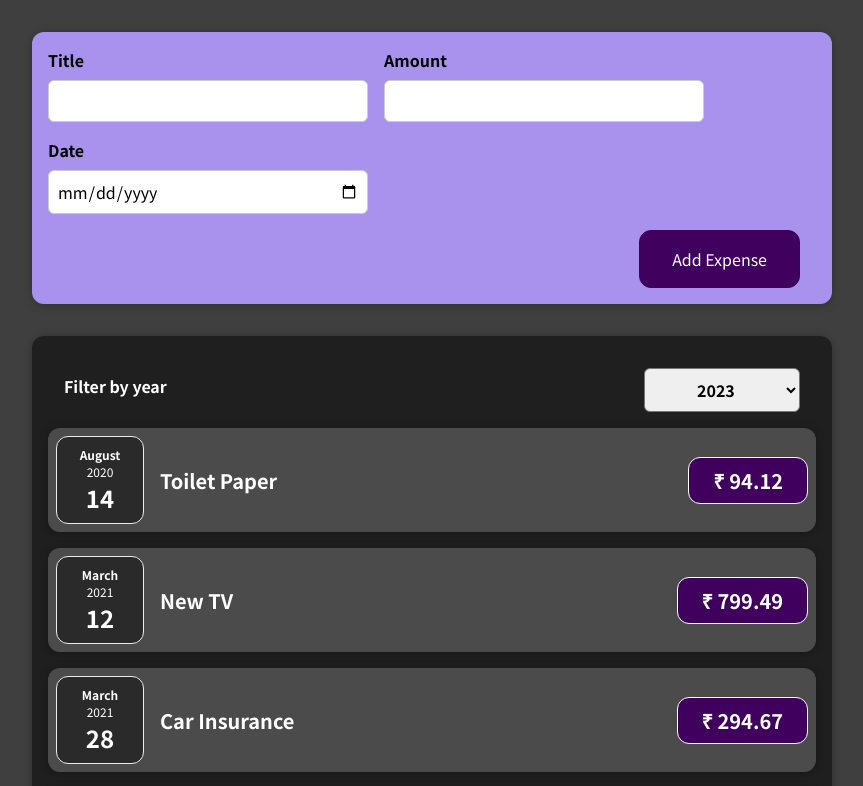
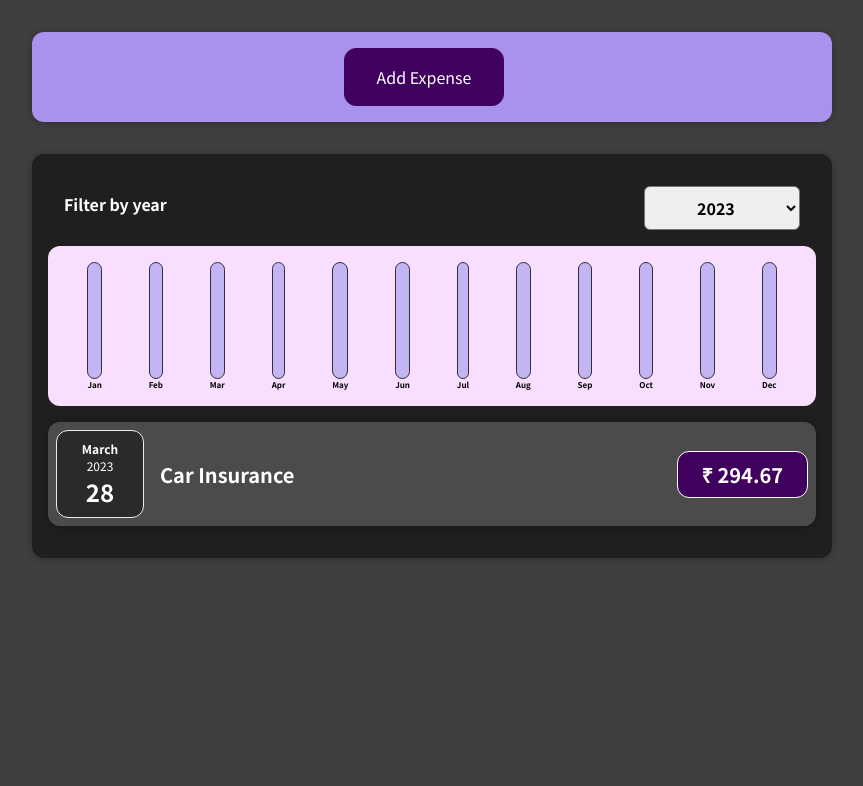
Before and after one commit to DarkM4tt/Expense-Tracker, a React (Create React App) app: page / in a window 1280 px wide. Shown: the top 786 px of the page, without its empty margins (208-1071 px from the left). Built offline with nearby package versions, Linux system fonts and the light colour scheme.

Commit message:
Completed Project but ExpenseChart Is Not Working.

```diff
--- a/src/App.js
+++ b/src/App.js
@@ -1,33 +1,36 @@
-import React from 'react'
+import React, { useState } from 'react'
 import Expenses from './components/Expenses/Expenses'
 import NewExpense from './components/NewExpense/NewExpense'
 
-//Root Component(All other components are nested inside it.)
-const App = () => {
-  const expenses = [
+const DUMMY_EXPENSES = [
   {
     id: 'e1',
     title: 'Toilet Paper',
     amount: 94.12,
-      date: new Date(2020, 7, 14),
+    date: new Date(2025, 7, 14),
   },
   { id: 'e2', title: 'New TV', amount: 799.49, date: new Date(2021, 2, 12) },
   {
     id: 'e3',
     title: 'Car Insurance',
     amount: 294.67,
-      date: new Date(2021, 2, 28),
+    date: new Date(2023, 2, 28),
   },
   {
     id: 'e4',
     title: 'New Desk (Wooden)',
     amount: 450,
-      date: new Date(2021, 5, 12),
+    date: new Date(2026, 5, 12),
   },
 ]
 
+//Root Component(All other components are nested inside it.)
+const App = () => {
+  const [expenses, setExpenses] = useState(DUMMY_EXPENSES)
   const addExpenseHandler = (expense) => {
-    console.log(expense)
+    setExpenses((prevExpenses) => {
+      return [expense, ...prevExpenses]
+    })
   }
 
   return (
--- /dev/null
+++ b/src/components/Chart/Chart.css
@@ -0,0 +1,9 @@
+.chart {
+  padding: 1rem;
+  border-radius: 12px;
+  background-color: #f8dfff;
+  text-align: center;
+  display: flex;
+  justify-content: space-around;
+  height: 10rem;
+}
--- /dev/null
+++ b/src/components/Chart/Chart.js
@@ -0,0 +1,23 @@
+import React from 'react'
+import ChartBar from './ChartBar'
+import './Chart.css'
+
+const Chart = (props) => {
+  const dataPointValues = props.dataPoints.map((dataPoint) => dataPoint.value)
+  const totalMaximum = Math.max(...dataPointValues)
+
+  return (
+    <div className="chart">
+      {props.dataPoints.map((dataPoint) => (
+        <ChartBar
+          key={dataPoint.label}
+          value={dataPoint.value}
+          maxValue={totalMaximum}
+          label={dataPoint.label}
+        />
+      ))}
+    </div>
+  )
+}
+
+export default Chart
--- /dev/null
+++ b/src/components/Chart/ChartBar.css
@@ -0,0 +1,30 @@
+.chart-bar {
+  height: 100%;
+  display: flex;
+  flex-direction: column;
+  align-items: center;
+}
+
+.chart-bar__inner {
+  height: 100%;
+  width: 100%;
+  border: 1px solid #313131;
+  border-radius: 12px;
+  background-color: #c3b4f3;
+  overflow: hidden;
+  display: flex;
+  flex-direction: column;
+  justify-content: flex-end;
+}
+
+.chart-bar__fill {
+  background-color: #4826b9;
+  width: 100%;
+  transition: all 0.3s ease-out;
+}
+
+.chart-bar__label {
+  font-weight: bold;
+  font-size: 0.5rem;
+  text-align: center;
+}
--- /dev/null
+++ b/src/components/Chart/ChartBar.js
@@ -0,0 +1,24 @@
+import React from 'react'
+import './ChartBar.css'
+
+const ChartBar = (props) => {
+  let barFillHeight = '0%'
+
+  if (props.maxValue > 0) {
+    barFillHeight = Math.round((props.value / props.maxValue) * 100) + '%'
+  }
+
+  return (
+    <div className="chart-bar">
+      <div className="chart-bar__inner">
+        <div
+          className="chart-bar__fill"
+          style={{ height: barFillHeight }}
+        ></div>
+      </div>
+      <div className="chart-bar__label">{props.label}</div>
+    </div>
+  )
+}
+
+export default ChartBar
--- a/src/components/Expenses/ExpenseItem.js
+++ b/src/components/Expenses/ExpenseItem.js
@@ -8,6 +8,7 @@
 //props receive data in object form where we can use its values using .
 const ExpenseItem = (props) => {
   return (
+    <li>
       <Card className="expense-item">
         <ExpenseDate date={props.date} />
         <div className="expense-item__description">
@@ -15,6 +16,7 @@
           <div className="expense-item__price">₹ {props.amount}</div>
         </div>
       </Card>
+    </li>
     //No paranthesis in clickHandler because javascript will execute it while compiling.
   )
 }
--- a/src/components/Expenses/Expenses.js
+++ b/src/components/Expenses/Expenses.js
@@ -1,8 +1,9 @@
 import React, { useState } from 'react'
-import ExpenseItem from './ExpenseItem'
 import './Expenses.css'
 import Card from '../UI/Card'
 import ExpensesFilter from './ExpensesFilter'
+import ExpensesList from './ExpensesList'
+import ExpensesChart from './ExpensesChart'
 
 const Expenses = (props) => {
   const [filteredYear, setFilteredYear] = useState('2023')
@@ -11,6 +12,10 @@
     setFilteredYear(selectedYear)
   }
 
+  const filteredExpenses = props.items.filter((expense) => {
+    return expense.date.getFullYear().toString() === filteredYear
+  })
+
   return (
     <div>
       <Card className="expenses">
@@ -18,26 +23,8 @@
           selected={filteredYear}
           onChangeFilter={filterChangeHandler}
         />
-        <ExpenseItem
-          title={props.items[0].title}
-          amount={props.items[0].amount}
-          date={props.items[0].date}
-        />
-        <ExpenseItem
-          title={props.items[1].title}
-          amount={props.items[1].amount}
-          date={props.items[1].date}
-        />
-        <ExpenseItem
-          title={props.items[2].title}
-          amount={props.items[2].amount}
-          date={props.items[2].date}
-        />
-        <ExpenseItem
-          title={props.items[3].title}
-          amount={props.items[3].amount}
-          date={props.items[3].date}
-        />
+        <ExpensesChart expenses={filteredExpenses} />
+        <ExpensesList items={filteredExpenses} />
       </Card>
     </div>
   )
--- /dev/null
+++ b/src/components/Expenses/ExpensesChart.js
@@ -0,0 +1,28 @@
+import React from 'react'
+import Chart from '../Chart/Chart'
+
+const ExpensesChart = (props) => {
+  const chartDataPoints = [
+    { label: 'Jan', value: 0 },
+    { label: 'Feb', value: 0 },
+    { label: 'Mar', value: 0 },
+    { label: 'Apr', value: 0 },
+    { label: 'May', value: 0 },
+    { label: 'Jun', value: 0 },
+    { label: 'Jul', value: 0 },
+    { label: 'Aug', value: 0 },
+    { label: 'Sep', value: 0 },
+    { label: 'Oct', value: 0 },
+    { label: 'Nov', value: 0 },
+    { label: 'Dec', value: 0 },
+  ]
+
+  for (const expense in props.expense) {
+    const expenseMonth = expense.date.getMonth()
+    chartDataPoints[expenseMonth].value += expense.amount
+  }
+
+  return <Chart dataPoints={chartDataPoints} />
+}
+
+export default ExpensesChart
--- /dev/null
+++ b/src/components/Expenses/ExpensesList.css
@@ -0,0 +1,9 @@
+.expenses-list {
+  list-style: none;
+  padding: 0;
+}
+
+.expenses-list__fallback {
+  color: white;
+  text-align: center;
+}
--- /dev/null
+++ b/src/components/Expenses/ExpensesList.js
@@ -0,0 +1,25 @@
+import React from 'react'
+import ExpenseItem from './ExpenseItem'
+import './ExpensesList.css'
+
+const ExpensesList = (props) => {
+  if (props.items.length === 0) {
+    return <h2 className="expenses-list__fallback">Found No Expenses.</h2>
+  }
+
+  return (
+    <ul className="expenses-list">
+      {props.items.map((expense) => (
+        <ExpenseItem
+          key={expense.id}
+          title={expense.title}
+          amount={expense.amount}
+          date={expense.date}
+        />
+        //key is for uniquely identifying.
+      ))}
+    </ul>
+  )
+}
+
+export default ExpensesList
--- a/src/components/NewExpense/ExpenseForm.js
+++ b/src/components/NewExpense/ExpenseForm.js
@@ -66,6 +66,9 @@
         </div>
       </div>
       <div className="new-expense__actions">
+        <button type="button" onClick={props.onCancel}>
+          Cancel
+        </button>
         <button type="submit">Add Expense</button>
       </div>
     </form>
--- a/src/components/NewExpense/NewExpense.js
+++ b/src/components/NewExpense/NewExpense.js
@@ -1,19 +1,36 @@
-import React from 'react'
+import React, { useState } from 'react'
 import './NewExpense.css'
 import ExpenseForm from './ExpenseForm'
 
 const NewExpense = (props) => {
+  const [isEditing, setIsEditing] = useState(false)
+
   const saveExpenseDataHandler = (enteredExpenseData) => {
     const expenseData = {
       ...enteredExpenseData,
       id: Math.random().toString(),
     }
     props.onAddExpense(expenseData)
+    setIsEditing(false)
+  }
+
+  const startEditingHandler = () => {
+    setIsEditing(true)
+  }
+
+  const stopEditingHandler = () => {
+    setIsEditing(false)
   }
 
   return (
     <div className="new-expense">
-      <ExpenseForm onSaveExpenseData={saveExpenseDataHandler} />
+      {!isEditing && <button onClick={startEditingHandler}>Add Expense</button>}
+      {isEditing && (
+        <ExpenseForm
+          onSaveExpenseData={saveExpenseDataHandler}
+          onCancel={stopEditingHandler}
+        />
+      )}
     </div>
   )
 }
```
Also changed, not shown: 1 other file (tests, documents, lock files or other folders). Lines whose indentation alone changed are shown as unchanged.
